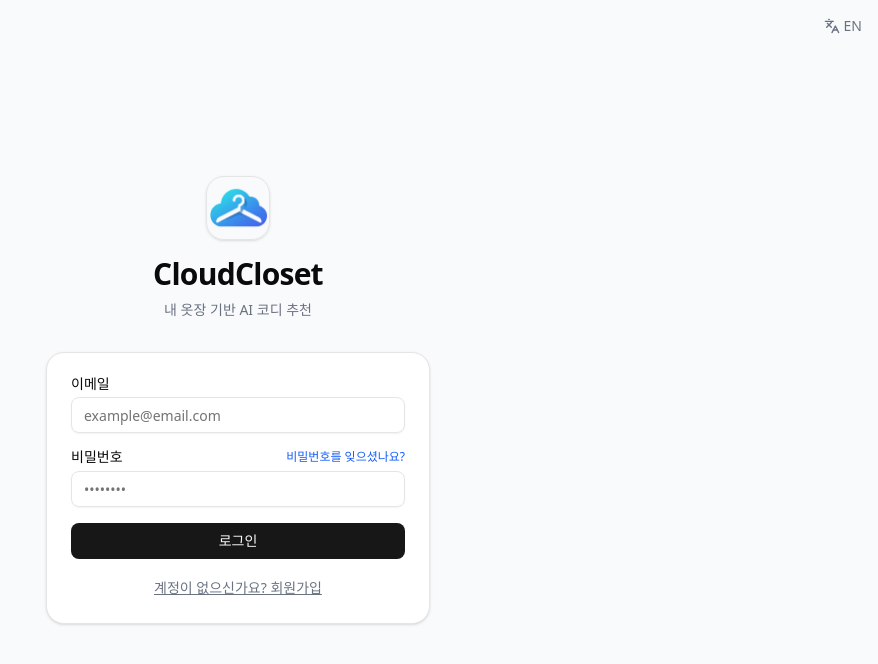
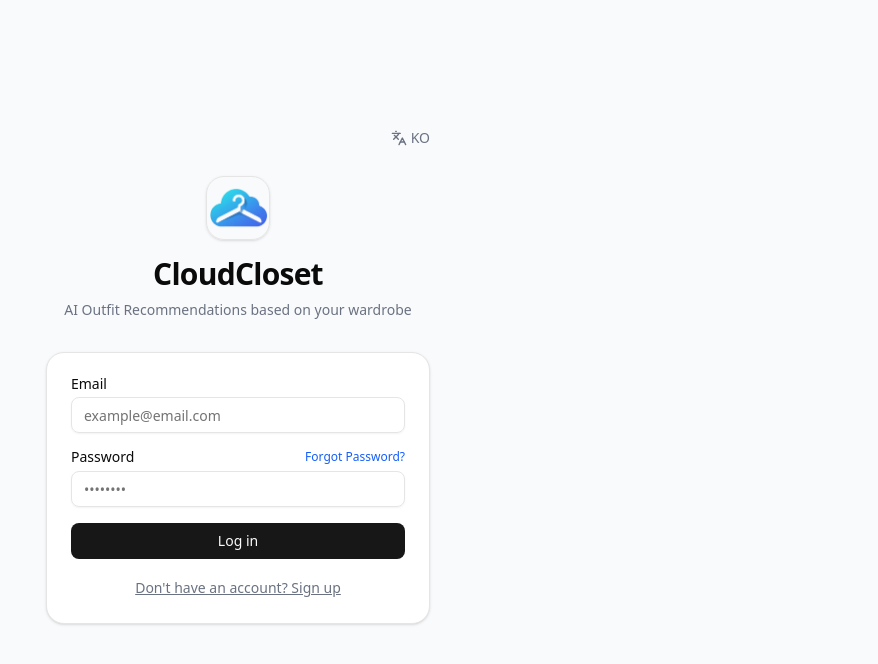
Before and after one commit to nayajc/cloudcloset, a Next.js app: page /login in a window 1280 px wide. Shown: the top 664 px of the page, without its empty margins (402-1280 px from the left). Built offline with nearby package versions, Linux system fonts and the light colour scheme; no server answers.

Commit message:
fix: make language toggle visible on login and start in English

```diff
--- a/app/(auth)/login/page.tsx
+++ b/app/(auth)/login/page.tsx
@@ -42,7 +42,8 @@ export default function LoginPage() {
 
   return (
     <div className="min-h-screen flex items-center justify-center bg-gray-50 px-4 flex-col relative">
-      <div className="absolute top-4 right-4">
+      <div className="w-full max-w-sm relative">
+        <div className="absolute -top-12 right-0">
           <button
             onClick={() => setLanguage(language === 'ko' ? 'en' : 'ko')}
             className="text-gray-500 hover:text-gray-800 transition-colors flex items-center gap-1 text-sm font-medium"
@@ -51,8 +52,6 @@ export default function LoginPage() {
             {language === 'ko' ? 'EN' : 'KO'}
           </button>
         </div>
-
-      <div className="w-full max-w-sm">
         <div className="text-center mb-8 flex flex-col items-center">
           <img src="/logo.png" alt="CloudCloset Logo" className="w-16 h-16 rounded-2xl shadow-sm mb-4 border" />
           <h1 className="text-3xl font-bold tracking-tight">CloudCloset</h1>
--- a/lib/i18n.tsx
+++ b/lib/i18n.tsx
@@ -186,7 +186,7 @@ const dictionaries: Record<Language, Record<string, string>> = {
 }
 
 export function LanguageProvider({ children }: { children: ReactNode }) {
-    const [language, setLanguage] = useState<Language>('ko')
+    const [language, setLanguage] = useState<Language>('en')
 
     // Load preferred language from localStorage on mount
     useEffect(() => {
```
Lines whose indentation alone changed are shown as unchanged.
